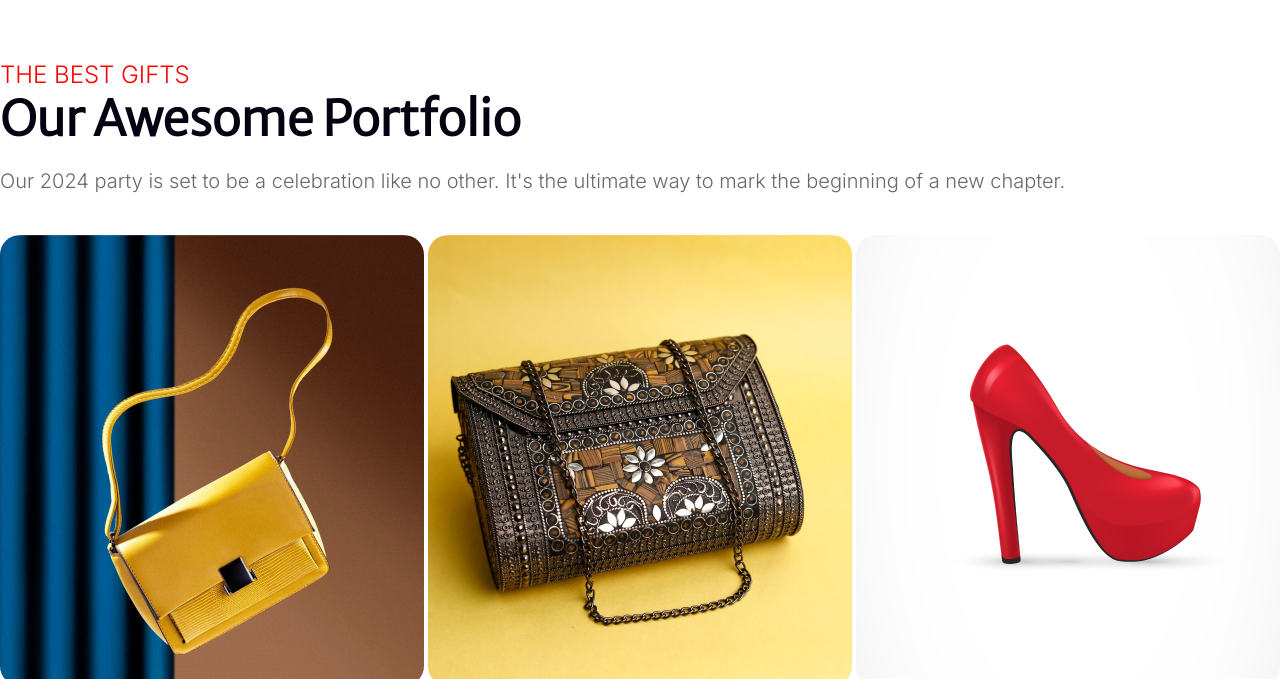
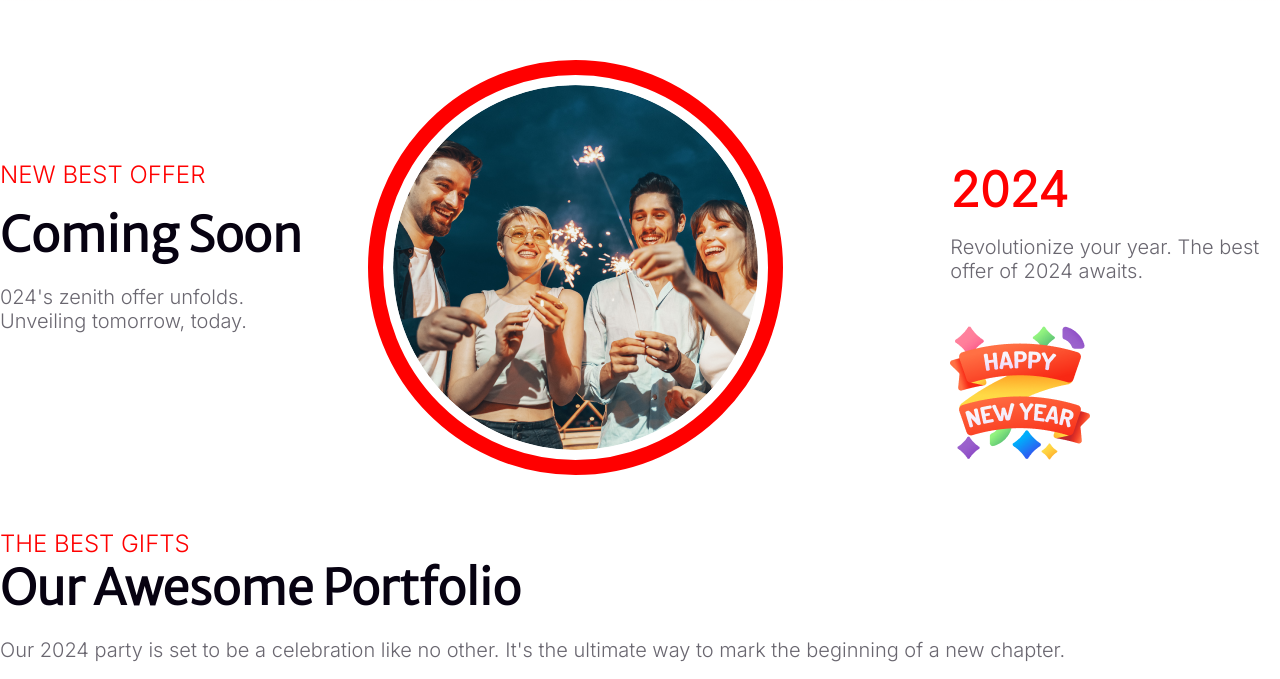
Before and after one commit to netmasternr/New-Year-New-Mission-main, a plain HTML site: page index.html in a window 1280 px wide. Shown: the part 2629-3308 px from the top of the page. Drawn offline with Linux system fonts and the light colour scheme.

Commit message:
bonus-1 section added

```diff
--- a/index.html
+++ b/index.html
@@ -60,13 +60,39 @@
                 <div class="cointainer-c">
                     <div class="location-text">
                         <p> <span class="r">Place: </span> New Park Hotel</p>
-
                         <p> <span class="r">Date: </span>31 December Night 2023</p>
-
                         <p> <span class="r">Time: </span>Evening 7.30 pm to 12.30 am</p>
-
                         <button class="btn-b">join Now</button>
                     </div>
+
+                </div>
+            </section>
+
+
+            <!-- bonus-section-start -->
+
+
+            <section>
+
+                <div class="bonus-container">
+                    <div class="bonus-text-a">
+                        <h3>NEW BEST OFFER</h3>
+                        <h2>Coming Soon</h2>
+                        <p>024's zenith offer unfolds. Unveiling tomorrow, today.</p>
+
+                    </div>
+                    <div class="box">
+                        <img src="./resources/Ellipse 1.png" alt="">
+                    </div>
+
+                   <div class="bonus-text-b">
+                    <h2>2024</h2>
+                    <p>Revolutionize your year. The best offer of 2024 awaits.</p>
+                    <img src="./resources/Group 96.png" alt="">
+                   </div>
+
+
+
                 </div>
             </section>
 
@@ -124,8 +150,10 @@
                     </div>
 
                     <div class="call-png">
+
                         <img src="./resources/Call.png" alt="">
-                        <p>+00 123 584 124</p>
+                        <p>  +00 123 584 124</p>
+
                         <img src="./resources/Website.png" alt="">
                         <p>www.website.com</p>
                     </div>
@@ -156,7 +184,7 @@
 
         </footer>
 
-
+        <!-- footer-section-end -->
 
 
 
--- a/styles/style.css
+++ b/styles/style.css
@@ -155,7 +155,7 @@
 
  .container-location {
      background: linear-gradient(180deg, rgba(255, 0, 0, 0.10) 0%, rgba(255, 0, 0, 0.00) 100%);
-     width: 90%;
+     /* width: 90%; */
      height: 480px;
      max-width: 1320px;
      margin: 50px auto;
@@ -197,6 +197,84 @@
     color: #FFF;
 
  }
+
+/* bonus-section-start */
+
+.bonus-container{
+    display: flex;
+    justify-content: space-around;
+    max-width: 1320px;
+    margin: 50px auto;
+}
+
+.bonus-container .bonus-text-a{
+    margin-top: 100px;
+}
+
+.bonus-container .bonus-text-a h3{
+    color: #F00;
+    font-family: 'Inter',
+    sans-serif;
+    font-size: 24px;
+    font-weight: 500;
+}
+
+.bonus-container .bonus-text-a h2{
+    color: #070211;
+    font-size: 48px;
+    font-weight: 900;
+    font-family: 'Merriweather Sans',
+    sans-serif;
+    margin-top: 16px;
+}
+
+.bonus-container .bonus-text-a p{
+    color: rgba(7, 2, 17, 0.60);
+    font-family: 'Inter',
+    sans-serif;
+    font-size: 20px;
+    font-weight: 400;
+    margin-top: 20px;
+    margin-right: 70px;
+
+}
+
+.bonus-container .bonus-text-b h2{
+    color: #F00;
+    font-family: 'Inter',
+    sans-serif;
+    font-size: 48px;
+    font-weight: 700;
+    margin-top: 100px;
+
+}
+.bonus-text-b{
+    margin-left: 167px;
+}
+
+
+.bonus-container .bonus-text-b p{
+    color: rgba(7, 2, 17, 0.60);
+    font-family: 'Inter',
+    sans-serif;
+    font-size: 20px;
+    font-weight: 400;
+    margin-top: 16px;
+
+}
+
+.bonus-container .bonus-text-b img{
+    margin-top: 40px;
+}
+
+.box img{
+    padding: 10px;
+    border-radius: 463px;
+    border: 15px solid #F00;
+}
+
+
+/* portfolio-section-start */
 
  .portfolio {
      height: auto;
```
